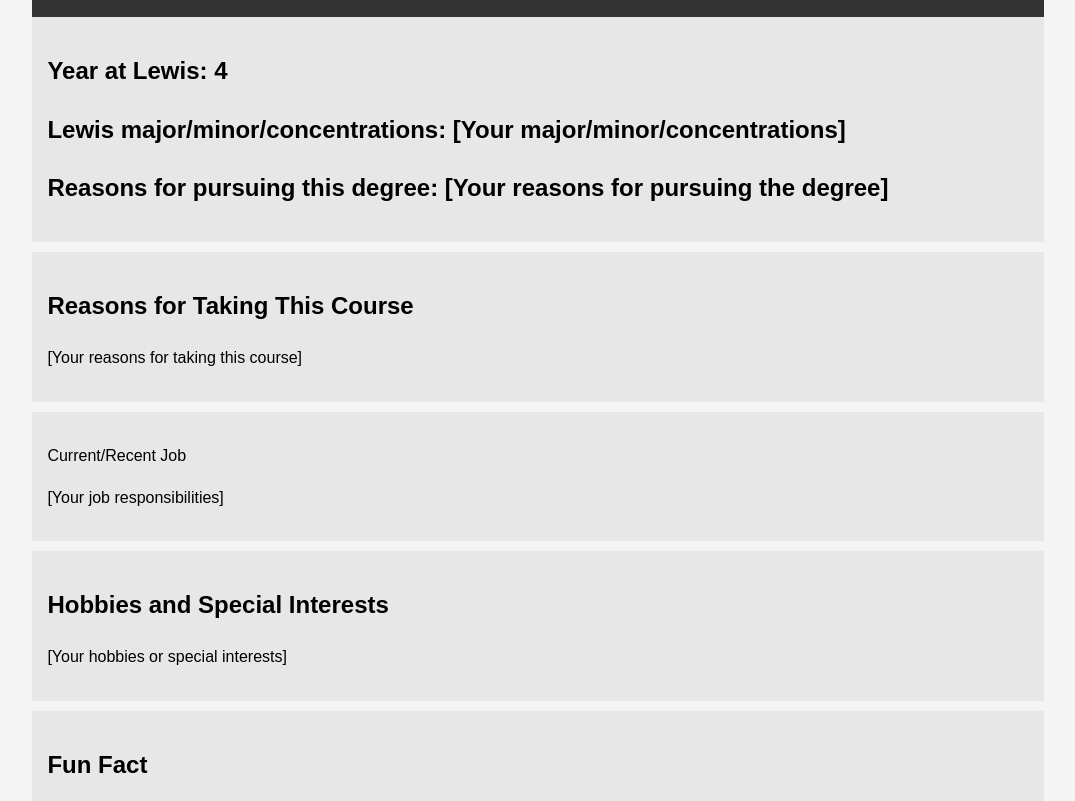
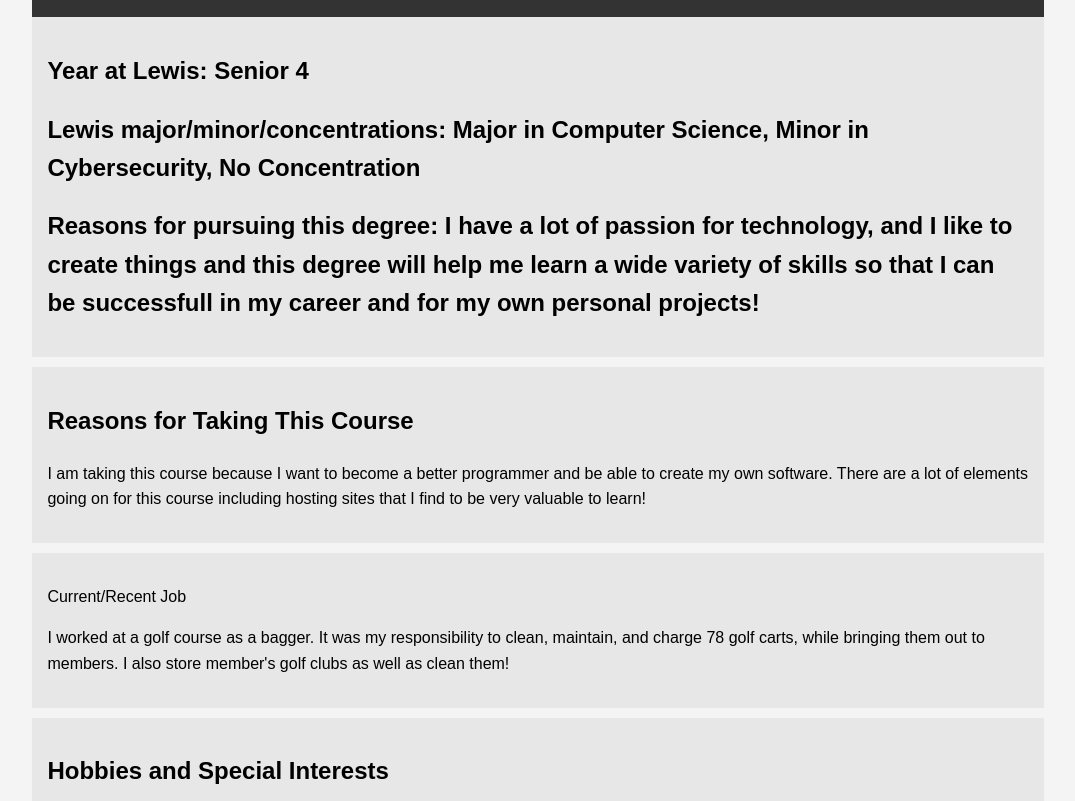
Before and after one commit to AirlineExpress/getting-to-know-each-other, a plain HTML site: page index.html in a window 1280 px wide. Shown: the part 133-934 px from the top of the page, without its empty margins (102-1177 px from the left). Drawn offline with Linux system fonts and the light colour scheme.

Commit message:
Update index.html added information

```diff
--- a/index.html
+++ b/index.html
@@ -36,29 +36,29 @@
         </header>
 
         <section class="lewis">
-			<h2>Year at Lewis: 4</h2>
-			<h2>Lewis major/minor/concentrations: [Your major/minor/concentrations]</h2>
-			<h2>Reasons for pursuing this degree: [Your reasons for pursuing the degree]</h2>
+			<h2>Year at Lewis: Senior 4</h2>
+			<h2>Lewis major/minor/concentrations: Major in Computer Science, Minor in Cybersecurity, No Concentration</h2>
+			<h2>Reasons for pursuing this degree: I have a lot of passion for technology, and I like to create things and this degree will help me learn a wide variety of skills so that I can be successfull in my career and for my own personal projects!</h2>
         </section>
 
 		<section class="course">
             <h2>Reasons for Taking This Course</h2>
-            <p>[Your reasons for taking this course]</p>
+            <p>I am taking this course because I want to become a better programmer and be able to create my own software. There are a lot of elements going on for this course including hosting sites that I find to be very valuable to learn!</p>
         </section>
 
 		<section class="job">
             <p>Current/Recent Job</p>
-			<p>[Your job responsibilities]</p>
+			<p>I worked at a golf course as a bagger. It was my responsibility to clean, maintain, and charge 78 golf carts, while bringing them out to members. I also store member's golf clubs as well as clean them!</p>
         </section>
 
         <section class="hobbies">
             <h2>Hobbies and Special Interests</h2>
-            <p>[Your hobbies or special interests]</p>
+            <p>I have a lot of hobbies which include swimming, gaming, and going out to explore places! I have a lot of interests for Pro-Wrestling and technology!</p>
         </section>
 
         <section class="fun-fact">
             <h2>Fun Fact</h2>
-            <p>[A fun fact about yourself]</p>
+            <p>I like to develop video games and I tend to help a lot of my friends build and maintain their computers! I find it very fascinating and fun to do.</p>
         </section>
     </div>
 </body>
```
